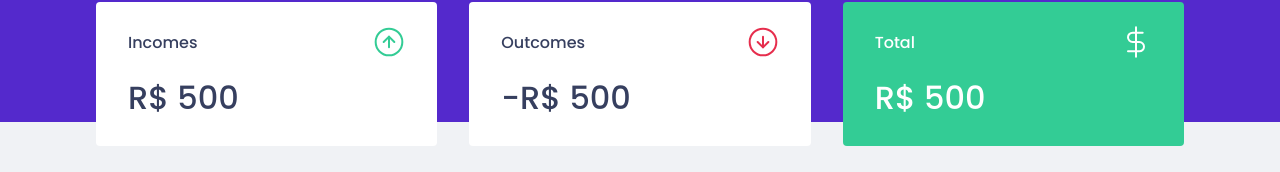
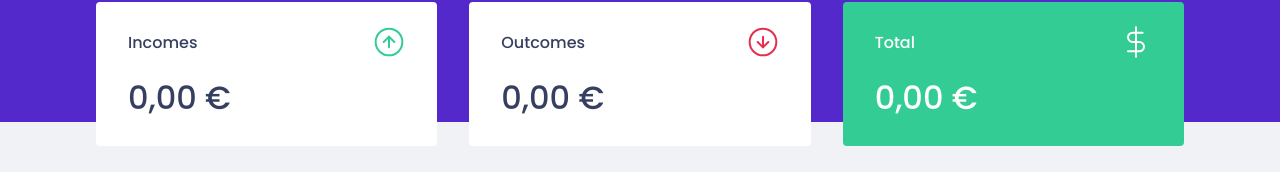
Before and after one commit to conradoalexsander/dtmoney-ignite-2022, a React (Create React App) app: page / in a window 1280 px wide. Shown: the part 150-322 px from the top of the page. Built offline with nearby package versions, Linux system fonts and the light colour scheme; no server answers; what miragejs would draw is missing.

Commit message:
Added Context Hooks

```diff
--- a/src/App.tsx
+++ b/src/App.tsx
@@ -4,6 +4,7 @@ import Modal from "react-modal";
 import {Dashboard} from "./components/Dashboard";
 import {Header} from "./components/Header";
 import {NewTransactionModal} from "./components/NewTransactionModal";
+import {TransactionsProvider} from "./hooks/useTransactions";
 import {GlobalStyle} from "./styles/global";
 
 createServer({
@@ -65,7 +66,7 @@ function App() {
   }
 
   return (
-    <>
+    <TransactionsProvider>
       <Header onOpenNewTransactionModal={handleOpenNewTransactionModal} />
       <Dashboard />
       <GlobalStyle />
@@ -73,7 +74,7 @@ function App() {
         isOpen={isNewTransactionModalOpen}
         onRequestClose={handleCloseNewTransactionModal}
       />
-    </>
+    </TransactionsProvider>
   );
 }
 
--- a/src/components/NewTransactionModal/index.tsx
+++ b/src/components/NewTransactionModal/index.tsx
@@ -3,7 +3,7 @@ import Modal from "react-modal";
 import closeImg from "../../assets/close.svg";
 import incomeImg from "../../assets/income.svg";
 import outcomeImg from "../../assets/outcome.svg";
-import {api} from "../../services/api";
+import {useTransactions} from "../../hooks/useTransactions";
 import {Container, RadioBox, TransactionTypeContainer} from "./styles";
 
 interface NewTransactionModalProps {
@@ -15,22 +15,29 @@ export function NewTransactionModal({
   isOpen,
   onRequestClose,
 }: NewTransactionModalProps) {
+  const {createTransaction} = useTransactions();
+
   const [type, setType] = useState("deposit");
-
   const [title, setTitle] = useState("");
   const [amount, setAmount] = useState(0);
   const [category, setCategory] = useState("");
 
-  function handleCreateNewTransaction(event: FormEvent) {
+  async function handleCreateNewTransaction(event: FormEvent) {
     event.preventDefault();
 
-    const data = {
+    await createTransaction({
       title,
       amount,
       category,
-      type};
+      type,
+    });
 
-    api.post("transactions", data).then((data) => console.log(data));
+    setType("");
+    setTitle("");
+    setAmount(0);
+    setCategory("");
+
+    onRequestClose();
   }
 
   return (
@@ -61,7 +68,7 @@ export function NewTransactionModal({
         <input
           type="number"
           placeholder="Value"
-          value={amount}
+          min={0}
           onChange={(event) => setAmount(Number(event.target.value))}
         />
 
--- a/src/components/Summary/index.tsx
+++ b/src/components/Summary/index.tsx
@@ -1,9 +1,36 @@
-import {Container} from "./styles";
 import incomeImg from "../../assets/income.svg";
 import outcomeImg from "../../assets/outcome.svg";
 import totalImg from "../../assets/total.svg";
+import {useTransactions} from "../../hooks/useTransactions";
+import {toCurrencyFormat} from "../../utils/IntlUtils";
+import {Container} from "./styles";
 
 export function Summary() {
+  const {transactions} = useTransactions();
+
+  const summary = transactions.reduce(
+    (acc, transaction) => {
+      const {type, amount} = transaction;
+
+      if (type === "deposit") {
+        acc.deposits += amount;
+        acc.total += amount;
+      }
+
+      if (type === "withdraw") {
+        acc.withdraws += amount;
+        acc.total -= amount;
+      }
+
+      return acc;
+    },
+    {
+      deposits: 0,
+      withdraws: 0,
+      total: 0,
+    }
+  );
+
   return (
     <Container>
       <div>
@@ -11,7 +38,7 @@ export function Summary() {
           <p>Incomes</p>
           <img src={incomeImg} alt="Incomes" />
         </header>
-        <strong>R$ 500</strong>
+        <strong>{toCurrencyFormat(summary.deposits)}</strong>
       </div>
 
       <div>
@@ -19,14 +46,18 @@ export function Summary() {
           <p>Outcomes</p>
           <img src={outcomeImg} alt="Outcomes" />
         </header>
-        <strong>-R$ 500</strong>
+
+        <strong>
+          {summary.withdraws > 0 ? "-" : ""}{" "}
+          {toCurrencyFormat(summary.withdraws)}
+        </strong>
       </div>
       <div className="highlight-background">
         <header>
           <p>Total</p>
           <img src={totalImg} alt="Total" />
         </header>
-        <strong>R$ 500</strong>
+        <strong>{toCurrencyFormat(summary.total)}</strong>
       </div>
     </Container>
   );
--- a/src/components/TransactionsTable/index.tsx
+++ b/src/components/TransactionsTable/index.tsx
@@ -1,23 +1,9 @@
-import {useEffect, useState} from "react";
-import {api} from "../../services/api";
+import {useTransactions} from "../../hooks/useTransactions";
+import {toCurrencyFormat, toDateFormat} from "../../utils/IntlUtils";
 import {Container} from "./styles";
 
-interface Transaction {
-  id: number;
-  title: string;
-  amount: number;
-  type: string;
-  category: string;
-  createdAt: string;
-}
-
 export function TransactionsTable() {
-  const [transactions, setTransactions] = useState<Transaction[]>([]);
-  useEffect(() => {
-    api
-      .get("transactions")
-      .then((response) => setTransactions(response.data.transactions));
-  }, []);
+  const {transactions} = useTransactions();
 
   return (
     <Container>
@@ -36,16 +22,9 @@ export function TransactionsTable() {
             ({id, title, amount, category, type, createdAt}) => (
               <tr key={id}>
                 <td>{title}</td>
-                <td className={type}>
-                  {new Intl.NumberFormat("de-DE", {
-                    style: "currency",
-                    currency: "EUR",
-                  }).format(amount)}
-                </td>
+                <td className={type}>{toCurrencyFormat(amount)}</td>
                 <td>{category}</td>
-                <td>
-                  {new Intl.DateTimeFormat("de-DE").format(new Date(createdAt))}
-                </td>
+                <td>{toDateFormat(new Date(createdAt))}</td>
               </tr>
             )
           )}
--- /dev/null
+++ b/src/hooks/useTransactions.tsx
@@ -0,0 +1,56 @@
+import {createContext, ReactNode, useContext, useEffect, useState} from "react";
+import {api} from "../services/api";
+
+interface Transaction {
+  id: number;
+  title: string;
+  amount: number;
+  type: string;
+  category: string;
+  createdAt: string;
+}
+
+type TransactionInput = Omit<Transaction, "id" | "createdAt">;
+// type TransactionInput = Pick<Transaction, "title" | "amount" | "type" | "category">;
+
+interface TransactionProviderProps {
+  children: ReactNode;
+}
+
+interface TransactionsContextData {
+  transactions: Transaction[];
+  createTransaction: (transaction: TransactionInput) => Promise<void>;
+}
+
+const TransactionsContext = createContext<TransactionsContextData>(
+  {} as TransactionsContextData
+);
+
+export function TransactionsProvider({children}: TransactionProviderProps) {
+  const [transactions, setTransactions] = useState<Transaction[]>([]);
+  useEffect(() => {
+    api
+      .get("transactions")
+      .then((response) => setTransactions(response.data.transactions));
+  }, []);
+
+  async function createTransaction(inputTransaction: TransactionInput) {
+    const {data} = await api.post("transactions", inputTransaction);
+
+    const {transaction} = data;
+
+    setTransactions([...transactions, transaction]);
+  }
+
+  return (
+    <TransactionsContext.Provider value={{transactions, createTransaction}}>
+      {children}
+    </TransactionsContext.Provider>
+  );
+}
+
+export function useTransactions() {
+  const context = useContext(TransactionsContext);
+
+  return context;
+}
--- /dev/null
+++ b/src/utils/IntlUtils.ts
@@ -0,0 +1,10 @@
+export function toCurrencyFormat(amount: number) {
+  return new Intl.NumberFormat("de-DE", {
+    style: "currency",
+    currency: "EUR",
+  }).format(amount);
+}
+
+export function toDateFormat(date: Date) {
+  return new Intl.DateTimeFormat("de-DE").format(date);
+}
```
